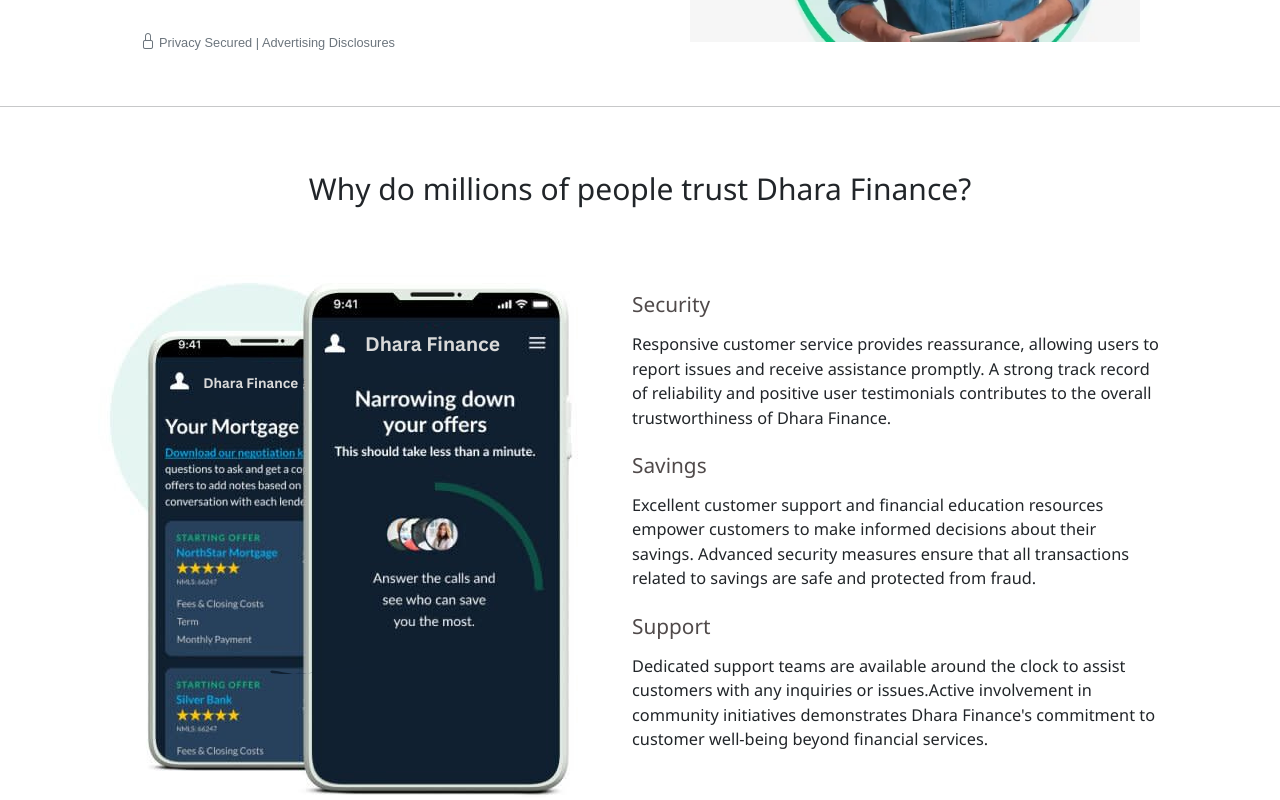
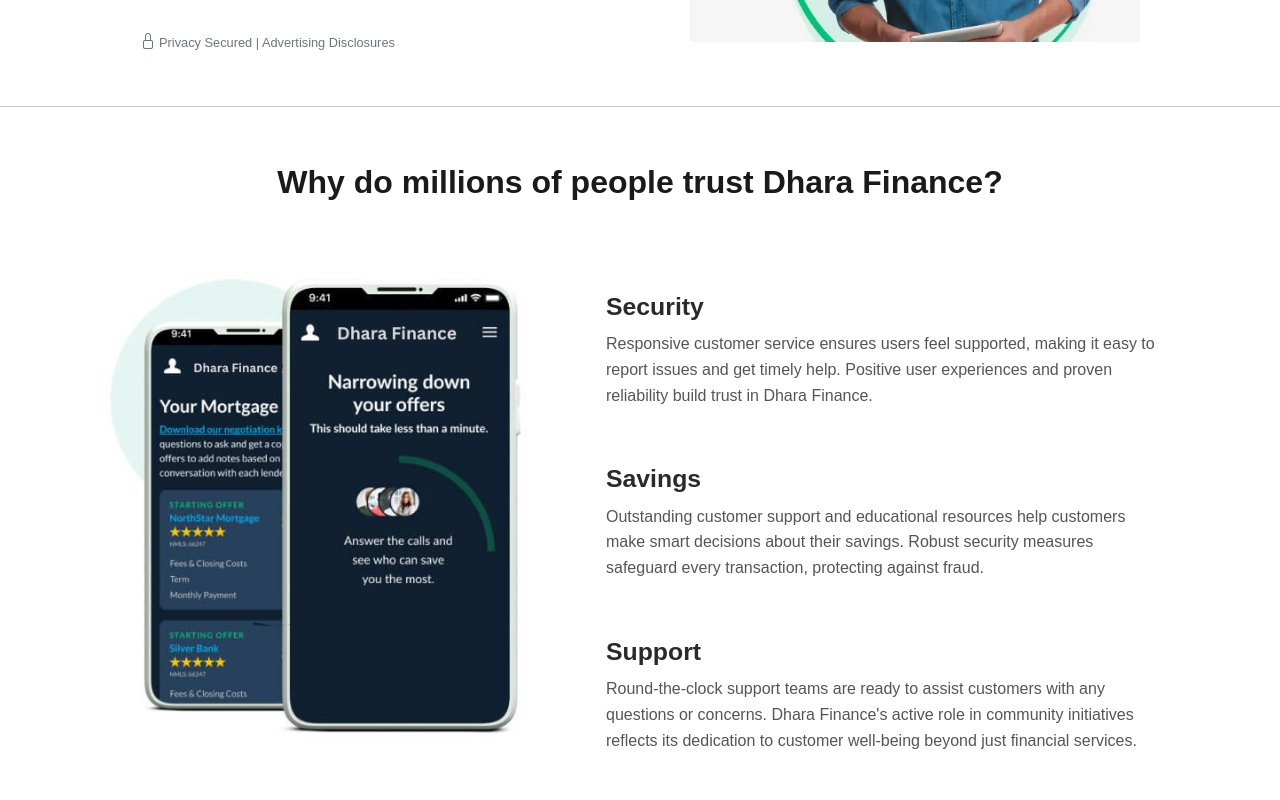
Before and after one commit to sahil-kourav/DharaFinance_project, a React (Create React App) app: page / in a window 1280 px wide. Shown: the part 820-1620 px from the top of the page. Built offline with nearby package versions, Linux system fonts and the light colour scheme.

Commit message:
sixth res commit

```diff
--- a/src/App.css
+++ b/src/App.css
@@ -36,9 +36,9 @@
 .site-heading {
   margin: 50px auto;
 }
-.site-title{
+.site-title {
   text-align: center;
-  color:#292727;
+  color: #292727;
   font-weight: 600;
 }
 
@@ -48,21 +48,20 @@
 }
 
 /* **** Loan options section  **** */
+/* Default Styles for Large Screens */
 .loan-option-container {
   width: 1300px;
-  /* height: auto; */
   display: flex;
   flex-wrap: wrap;
-  /* flex-direction: row; */
+  align-items: center;
   justify-content: center;
-  /* overflow: hidden; */
 }
 
 .loan-nav .nav-link {
   display: flex;
   flex-direction: column;
   justify-content: center;
-  /* flex-wrap: wrap; */
+  flex-wrap: wrap;
   align-items: center;
   width: 155px;
   height: 130px;
@@ -89,14 +88,17 @@
   filter: brightness(0) invert(1);
 }
 
-.loan-nav .nav-link.active img:hover {
-  filter: brightness(0) invert(1);
-  /* color: #0056b3; */
+.loan-nav .nav-link:hover {
+  background-color: #28a745;
+  color: white;
 }
 
-.loan-nav .nav-link:hover {
-  background-color: #28a745;
-  color: #333;
+.loan-nav .nav-link:hover img {
+  filter: brightness(0) invert(1);
+}
+
+.loan-nav .nav-link img {
+  transition: filter 0.3s ease;
 }
 
 .options-box-container {
@@ -176,36 +178,404 @@
   object-fit: cover;
 }
 
-/* **** Banner-2 ( Why do millions of people trust Dhara Finance? ) **** */
-.content-box {
-  width: 100%;
-  max-width: 530px;
-  margin: 0px 0 0 -20px;
+/* Media Queries */
+
+/* For screens with width up to 1200px (Large Tablets) */
+@media (max-width: 1200px) {
+  .loan-option-container {
+    width: 100%;
+    padding: 0 20px;
+  }
+
+  .loan-nav .nav-link {
+    width: 140px;
+    height: 120px;
+  }
+
+  .options-box-container {
+    max-width: 100%;
+    margin: 20px 0;
+  }
+
+  .options-image-section img {
+    max-width: 480px;
+    height: auto;
+  }
 }
 
-.banner-2-title {
-  font-size: 30px;
-  padding-bottom: 20px;
-  font-family: "Segoe UI", Tahoma, Geneva, Verdana, sans-serif;
+/* For screens with width up to 991px (Medium Tablets) */
+@media (max-width: 991px) {
+  .loan-option-container {
+    max-width: 1300px;
+    width: 100%;
+  }
+
+  .loan-nav .nav-link {
+    width: 100%;
+    height: auto;
+    margin: 2px 0;
+    font-size: 1.1rem;
+    flex-direction: row;
+    justify-content: flex-start;
+  }
+
+  .loan-option {
+    width: 100%;
+  }
+
+  .loan-icon {
+    margin-right: 30px;
+  }
+
+  .loan-nav .nav-link img {
+    max-width: 2.2rem;
+  }
+
+  .loan-nav .nav-link.active {
+    background-color: #28a745;
+    color: white;
+  }
+
+  .loan-nav .nav-link.active img {
+    filter: brightness(0) invert(1);
+  }
+
+  .loan-nav .nav-link:hover {
+    background-color: #28a745;
+    color: white;
+  }
+
+  .loan-nav .nav-link:hover img {
+    filter: brightness(0) invert(1);
+  }
+
+  .loan-nav .nav-link img {
+    transition: filter 0.3s ease;
+  }
+
+  .options-content-section {
+    max-width: 100%;
+    text-align: center;
+  }
+
+  .options-section-title {
+    font-size: 1.6rem;
+    text-align: center;
+  }
+
+  .options-section-description {
+    text-align: center;
+  }
+
+  .options-compare-button {
+    font-size: 1.6rem;
+    width: 40%;
+  }
+
+  .options-image-section img {
+    display: none;
+  }
+
+  .options-privacy-text {
+    display: none;
+  }
 }
 
-.content-box .content-sec {
-  margin-top: 10px;
+/* For screens with width up to 768px (Tablets and Small Devices) */
+@media (max-width: 768px) {
+  .loan-nav .nav-link {
+    width: 100%;
+    height: auto;
+    font-size: 1.1rem;
+    flex-direction: row;
+    justify-content: flex-start;
+  }
+
+  .options-content-section {
+    max-width: 100%;
+    text-align: center;
+  }
+
+  .options-section-title {
+    font-size: 1.4rem;
+  }
+
+  .options-section-description {
+    font-size: 0.95rem;
+  }
+
+  .options-compare-button {
+    font-size: 1.5rem;
+    width: 40%;
+  }
+
+  .options-image-section img {
+    max-width: 350px;
+    height: auto;
+  }
+
+  .options-privacy-text {
+    padding-top: 50px;
+  }
 }
 
-.content-box .content-sec .content-sec-title {
-  text-align: left;
-  font-size: 1.3rem;
-  font-family: "Segoe UI", Tahoma, Geneva, Verdana, sans-serif;
-  color: rgb(80, 74, 74);
-  font-weight: 550;
-  padding: 7px 0;
+/* For screens with width up to 462px (Mobile Phones) */
+@media (max-width: 462px) {
+  .loan-nav .nav-link {
+    width: 100%;
+    height: auto;
+    font-size: 1.1rem;
+    flex-direction: row;
+    justify-content: flex-start;
+  }
+
+  .options-box-container {
+    padding: 0 10px;
+  }
+
+  .options-content-section {
+    padding: 10px;
+  }
+
+  .options-section-title {
+    font-size: 1.2rem;
+  }
+
+  .options-section-description {
+    font-size: 0.9rem;
+  }
+
+  .options-compare-button {
+    font-size: 1.4rem;
+    width: 50%;
+  }
+
+  .options-image-section img {
+    max-width: 280px;
+    height: auto;
+  }
+
+  .options-privacy-text {
+    padding-top: 30px;
+  }
 }
 
-.content-box .content-sec p {
-  font-family: "Segoe UI", Tahoma, Geneva, Verdana, sans-serif;
-  font-size: 1.02rem;
-  text-align: left;
+/* **** Banner-2 ( Why do millions of people trust Dhara Finance? ) **** */
+.banner-section {
+  display: flex;
+  flex-direction: column;
+  justify-content: center;
+  align-items: center;
+  padding: 40px;
+  background-color: #fff;
+}
+
+.banner-header {
+  text-align: center;
+  margin-bottom: 30px;
+}
+
+.banner-title {
+  font-size: 2rem;
+  font-weight: bold;
+  color: #1a1a1a;
+  max-width: 100%;
+  margin: 0 auto 40px;
+}
+
+.banner-content {
+  display: flex;
+  flex-wrap: wrap;
+  justify-content: center;
+  align-items: flex-start;
+  width: 90%;
+  gap: 30px;
+  max-width: 1200px;
+  margin: 0 auto;
+}
+
+.image-container {
+  flex: 1;
+  display: flex;
+  justify-content: center;
+}
+
+.image-wrapper {
+  width: 100%;
+  max-width: 500px;
+}
+
+.banner-image {
+  width: 100%;
+  height: auto;
+  max-height: 500px;
+  border-radius: 8px;
+  object-fit: cover;
+}
+
+.content-container {
+  width: 55%;
+  display: flex;
+  flex-direction: column;
+  gap: 20px;
+}
+
+.content-box {
+  display: flex;
+  flex-direction: column;
+  gap: 0px;
+}
+
+.content-sec {
+  padding: 20px;
+}
+
+.content-sec-title {
+  font-size: 1.55rem;
+  font-weight: bold;
+  color: #2a2a2a;
+  margin-bottom: 10px;
+}
+
+.content-sec p {
+  font-size: 1rem;
+  color: #555;
+  line-height: 1.6;
+}
+
+/* Responsive Design */
+@media (max-width: 1200px) {
+  .banner-content {
+    gap: 20px;
+  }
+}
+
+/* For screens smaller than 991px */
+@media (max-width: 991px) {
+  .banner-content {
+    flex-direction: column;
+    align-items: center;
+    gap: 20px;
+  }
+
+  .image-container {
+    margin-bottom: 20px;
+  }
+
+  .banner-image {
+    width: 100%;
+    height: auto;
+    max-height: 450px;
+    border-radius: 8px;
+    object-fit: cover;
+  }
+
+  .content-container {
+    width: 100%;
+  }
+
+  .content-box {
+    gap: 30px;
+  }
+
+  .banner-title {
+    font-size: 2rem;
+    text-align: center;
+  }
+
+  .content-sec {
+    background-color: #f5f5f5;
+    border-radius: 6px;
+  }
+
+  .content-sec-title {
+    font-size: 1.4rem;
+    text-align: center;
+  }
+
+  .content-sec p {
+    text-align: center;
+    font-size: 1rem;
+  }
+}
+
+/* For screens smaller than 768px */
+@media (max-width: 768px) {
+  .banner-title {
+    font-size: 1.75rem;
+    display: flex;
+    flex-wrap: wrap;
+  }
+
+  .content-sec-title {
+    font-size: 1.3rem;
+    text-align: center;
+  }
+
+  .content-sec {
+    padding: 30px;
+  }
+
+  .banner-content {
+    flex-direction: column;
+    text-align: center;
+    gap: 20px;
+    padding: 0 20px; /* Add padding for better spacing on mobile */
+  }
+
+  .content-sec p {
+    font-size: 0.9rem;
+    text-align: center;
+  }
+
+  .image-container {
+    width: 100%;
+    display: flex;
+    justify-content: center;
+    align-items: center;
+    margin-bottom: 20px; /* Space between image and content */
+  }
+
+  .image-wrapper {
+    width: 100%;
+    max-width: 350px; /* Limit the max-width of the image */
+  }
+
+  .banner-image {
+    width: 100%;
+    height: auto;
+    object-fit: cover;
+    border-radius: 8px;
+  }
+}
+
+/* For screens smaller than 480px */
+@media (max-width: 480px) {
+  .banner-title {
+    font-size: 1.4rem;
+  }
+
+  .content-sec {
+    padding: 20px;
+  }
+
+  .content-sec-title {
+    font-size: 1.25rem;
+    text-align: center;
+  }
+
+  .content-sec p {
+    font-size: 0.875rem;
+    text-align: center;
+  }
+
+  .banner-header {
+    margin-bottom: 15px;
+  }
+
+  .banner-content {
+    padding: 10px;
+  }
 }
 
 /* **** publication section **** */
@@ -247,7 +617,6 @@
 .publication-logo.mw {
   height: 30px;
 }
-
 
 /* **** featured rates section **** */
 .featured-rates-section {
@@ -354,8 +723,8 @@
 }
 
 @media (max-width: 480px) {
-  .section-title {
-    font-size: 2rem;
+  .featured-title {
+    font-size: 1.5rem;
   }
 
   .rate-card {
@@ -366,6 +735,7 @@
 /* **** financial-journey-section **** */
 .financial-journey-container {
   max-width: 1200px;
+  width: 90%;
   margin: 0 auto;
   padding-top: 3.6rem;
   text-align: center;
@@ -382,7 +752,6 @@
   display: flex;
   justify-content: center;
   flex-wrap: wrap;
-
 }
 
 .financial-outer-boxes {
@@ -396,7 +765,7 @@
 .financial-inside-box {
   flex: 1 1 calc(25% - 1.7rem);
   background-color: #f0f9f9;
-  padding: 2rem .8rem;
+  padding: 2rem 0.8rem;
   border-radius: 8px;
   text-align: center;
   box-shadow: 0 4px 6px rgba(0, 0, 0, 0.1);
@@ -428,7 +797,7 @@
 }
 
 .financial-box-link {
-  font-size: 0.8rem;
+  font-size: 0.9rem;
   color: #22b89a;
   text-decoration: none;
   font-weight: bold;
@@ -449,12 +818,34 @@
   .financial-inside-box {
     flex: 1 1 100%;
   }
+
+  .financial-icon {
+    font-size: 1.6rem;
+    margin-bottom: 1.2rem;
+  }
+
+  .financial-heading {
+    font-size: 1.35rem;
+  }
+
+  .financial-inside-box h3 {
+    font-size: 1rem;
+    font-weight: 600;
+  }
+
+  .financial-inside-box p {
+    font-size: 0.9rem;
+    margin-bottom: 0.6rem;
+  }
+
+  .financial-box-link {
+    font-size: 0.8rem;
+    color: #22b89a;
+  }
 }
 
-
-
-
 /* **** What does Dhara finance do? section **** */
+/* General Styles */
 .custom-container {
   width: 100%;
   max-width: 1300px;
@@ -541,7 +932,144 @@
   transition: transform 0.3s ease, box-shadow 0.3s ease; /* Smooth hover effects */
 }
 
+/* Media Queries for Responsive Design */
 
+/* For screens smaller than 1200px */
+@media (max-width: 1200px) {
+  .custom-container {
+    padding: 20px 30px;
+  }
+
+  .custom-primary-section {
+    max-width: 550px;
+  }
+
+  .custom-text-title {
+    font-size: 28px;
+  }
+
+  .custom-text-p {
+    font-size: 17px;
+  }
+
+  .custom-lists {
+    gap: 20px;
+  }
+
+  .custom-secondary-section {
+    max-width: 350px;
+  }
+
+  .custom-img {
+    max-width: 300px;
+  }
+}
+
+/* For screens smaller than 991px */
+@media (max-width: 991px) {
+  .custom-container {
+    margin-top: 70px;
+    margin-bottom: 0px;
+    padding: 0 0.6rem;
+  }
+
+  .custom-primary-section {
+    max-width: 90%;
+    text-align: center;
+  }
+
+  .custom-text-title {
+    font-size: 28px;
+  }
+
+  .custom-text-p {
+    font-size: 1.1rem;
+    text-align: center;
+  }
+
+  .custom-lists {
+    gap: 30px;
+    justify-content: center;
+  }
+
+  .custom-lists li {
+    font-size: 1.05rem;
+  }
+
+  .custom-img {
+    display: none;
+  }
+}
+
+/* For screens smaller than 768px */
+@media (max-width: 768px) {
+  .custom-container {
+    margin-top: 70px;
+    margin-bottom: -40px;
+    padding: 0 0.6rem;
+  }
+
+  .custom-primary-section {
+    width: 100%;
+  }
+
+  .custom-text-title {
+    font-size: 27px;
+  }
+
+  .custom-text-p {
+    font-size: 1.05rem;
+  }
+
+  .custom-lists {
+    display: flex;
+    flex-direction: row;
+    flex-wrap: wrap;
+    align-items: flex-start;
+    gap: 30px;
+  }
+
+  .custom-lists li {
+    font-size: 0.9rem;
+  }
+
+  .custom-secondary-section {
+    display: block;
+  }
+}
+
+/* For screens smaller than 462px (mobile) */
+@media (max-width: 462px) {
+  .custom-container {
+    margin-top: 60px;
+    margin-bottom: -40px;
+    padding: 0;
+  }
+
+  .custom-primary-section {
+    width: 100%;
+  }
+
+  .custom-text-title {
+    font-size: 1.3rem;
+  }
+
+  .custom-text-p {
+    font-size: 0.9rem;
+  }
+
+  .custom-lists {
+    gap: 10px;
+  }
+
+  .custom-lists li {
+    font-size: 0.75rem;
+  }
+
+  .custom-lists li svg {
+    font-size: 1.1rem;
+  }
+}
 
 /* Footer section */
 .footer {
@@ -563,7 +1091,7 @@
 
 .footer-heading {
   color: white;
-  padding: .8rem 0;
+  padding: 0.8rem 0;
   font-weight: 600;
   font-size: 1.2rem;
   text-transform: uppercase;
--- a/src/HomePage.jsx
+++ b/src/HomePage.jsx
@@ -17,34 +17,34 @@
   return (
     <div className="code-container">
       {/* Banner Section */}
-      <section className="banner-section container my-5">
-        <div className="row">
-          <div className="col-12">
-            <h1 className="mt-3 mb-5 text-center banner-2-title">
+      <section className="banner-section">
+      <div className="banner-header">
+        <h1 className="banner-title">
           Why do millions of people trust Dhara Finance?
         </h1>
       </div>
 
+      <div className="banner-content">
         {/* Image Section */}
-          <div className="col-md-6 text-center">
-            <figure className="banner-2-img">
+        <div className="image-container">
+          <figure className="image-wrapper">
             <img
               src={dharafinance}
               alt="CrediNest application preview"
-                className="img-fluid"
+              className="banner-image"
             />
           </figure>
         </div>
 
         {/* Content Section */}
-          <div className="content-box-container col-md-6">
+        <div className="content-container">
           <article className="content-box">
             {/* Security Section */}
             <div className="content-sec">
               <h2 className="content-sec-title">Security</h2>
               <p>
-                Responsive customer service provides reassurance, allowing users to report issues and receive assistance promptly.
-                A strong track record of reliability and positive user testimonials contributes to the overall trustworthiness of Dhara Finance.
+              Responsive customer service ensures users feel supported, making it easy to report issues and get timely help. Positive user
+              experiences and proven reliability build trust in Dhara Finance.
               </p>
             </div>
 
@@ -52,8 +52,7 @@
             <div className="content-sec">
               <h2 className="content-sec-title">Savings</h2>
               <p>
-                Excellent customer support and financial education resources empower customers to make informed decisions about their savings.
-                Advanced security measures ensure that all transactions related to savings are safe and protected from fraud.
+              Outstanding customer support and educational resources help customers make smart decisions about their savings. Robust security measures safeguard every transaction, protecting against fraud.
               </p>
             </div>
 
@@ -61,8 +60,7 @@
             <div className="content-sec">
               <h2 className="content-sec-title">Support</h2>
               <p>
-                Dedicated support teams are available around the clock to assist customers with any inquiries or issues.Active involvement in community initiatives demonstrates Dhara Finance's commitment to customer well-being beyond financial services.
-                </p>
+              Round-the-clock support teams are ready to assist customers with any questions or concerns. Dhara Finance's active role in community initiatives reflects its dedication to customer well-being beyond just financial services.              </p>
             </div>
           </article>
         </div>
--- a/src/NavbarComponent/Navbar.css
+++ b/src/NavbarComponent/Navbar.css
@@ -189,14 +189,12 @@
   color: rgb(226, 159, 113);
 }
 
-
 #menu-icon {
   position: relative;
   font-size: 3.6rem;
   cursor: pointer;
   display: none;
 }
-
 
 .connect-form {
   display: flex;
@@ -264,6 +262,7 @@
 @media (max-width: 991px) {
   .header {
     background: var(--bg-color);
+    height: 70px;
   }
 
   #menu-icon {
@@ -275,7 +274,7 @@
     top: 100%;
     left: -100%;
     width: 100%;
-    padding: 1rem 4%;
+    padding: .8rem 3%;
     background: var(--main-color);
     box-shadow: 0 0.5rem 1rem rgba(0, 0, 0, 0.2);
     z-index: 1;
```
Also changed, not shown: src/LoanOptionsComponent/LoanOptions.jsx (+8 -8 lines), src/NavbarComponent/Navbar.jsx (+0 -8 lines). Lines whose indentation alone changed are shown as unchanged.
